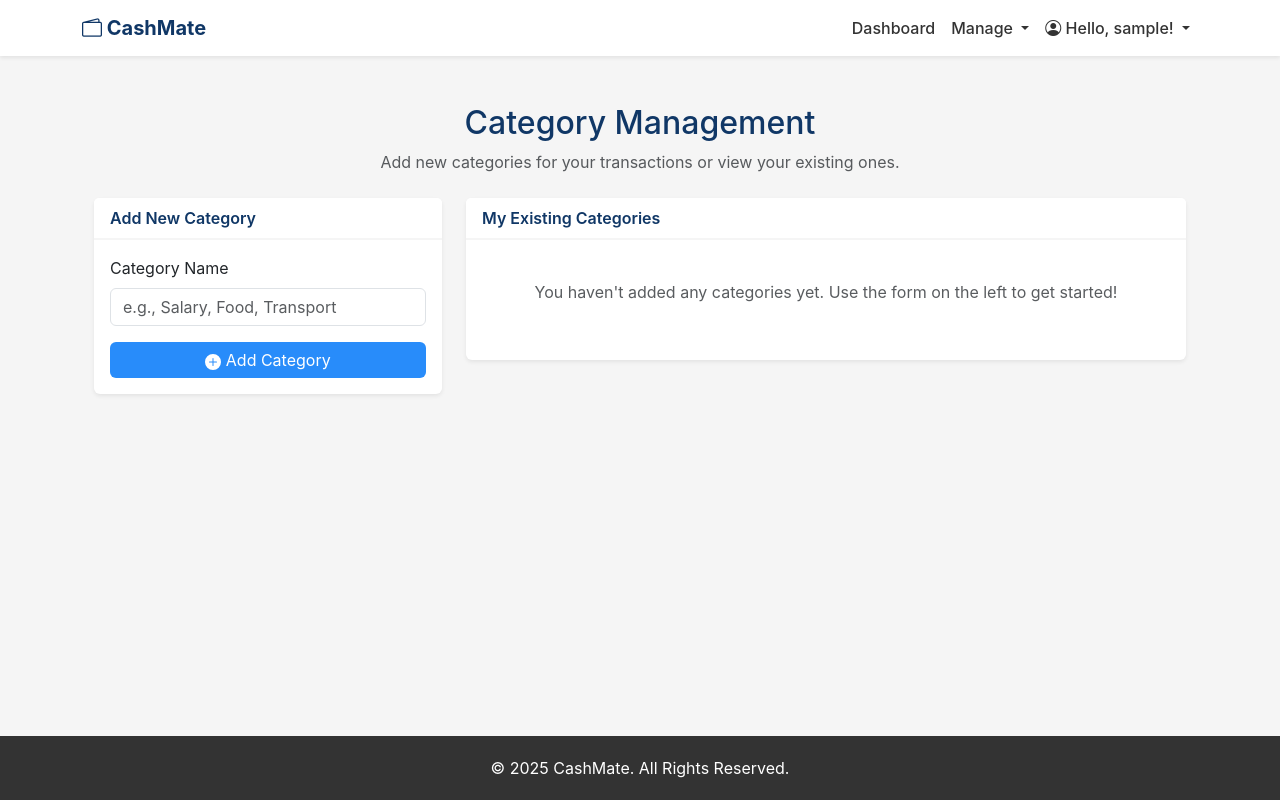
After one commit to msliveme/cashmate, a Django app: page /categories/ in a window 1280 px wide. The commit adds this page. Run offline with Django 5.2, Linux system fonts and the light colour scheme; the visitor is signed in with stand-in values (Sample User, id 1); data that the repository does not hold is empty; parts of the project's set-up code (start-up, migrations or seed data) failed here and were passed over.

Commit message:
feat: Implement category and loan management features

```diff
--- /dev/null
+++ b/core/forms.py
@@ -0,0 +1,52 @@
+# core/forms.py
+
+from django import forms
+from .models import Transaction, Category
+
+class TransactionForm(forms.ModelForm):
+    class Meta:
+        model = Transaction
+        fields = ['type', 'amount', 'category', 'date', 'description']
+        widgets = {
+            'date': forms.DateInput(attrs={'type': 'date', 'class': 'form-control'}),
+            'type': forms.Select(attrs={'class': 'form-control'}),
+            'amount': forms.NumberInput(attrs={'class': 'form-control', 'placeholder': 'e.g., 500.00'}),
+            'category': forms.Select(attrs={'class': 'form-control'}),
+            'description': forms.Textarea(attrs={'class': 'form-control', 'rows': 3, 'placeholder': 'e.g., Monthly grocery shopping'}),
+        }
+
+    # এই ফাংশনটি নিশ্চিত করে যে ব্যবহারকারী শুধুমাত্র তার নিজের তৈরি করা ক্যাটাগরিগুলোই দেখতে পাবে
+    def __init__(self, *args, **kwargs):
+        user = kwargs.pop('user', None)
+        super(TransactionForm, self).__init__(*args, **kwargs)
+        if user:
+            self.fields['category'].queryset = Category.objects.filter(user=user)
+            # যদি কোনো ক্যাটাগরি না থাকে, তাহলে একটি খালি অপশন দেখানোর ব্যবস্থা
+            self.fields['category'].empty_label = "Select a category"
+
+class CategoryForm(forms.ModelForm):
+    class Meta:
+        model = Category
+        fields = ['name']
+        widgets = {
+            'name': forms.TextInput(attrs={'class': 'form-control', 'placeholder': 'e.g., Salary, Food, Transport'}),
+        }
+
+        # core/forms.py
+
+# ... (আগের import গুলো থাকবে)
+from .models import Transaction, Category, Loan # Loan মডেলটি import করুন
+
+# ... (আগের TransactionForm এবং CategoryForm থাকবে) ...
+
+# --- নতুন লোন ফর্মটি নিচে যোগ করুন ---
+class LoanForm(forms.ModelForm):
+    class Meta:
+        model = Loan
+        # 'user' এবং 'is_repaid' ফিল্ড দুটি ফর্ম থেকে বাদ দেওয়া হয়েছে, কারণ এগুলো স্বয়ংক্রিয়ভাবে সেট হবে
+        fields = ['person_name', 'amount', 'date_lent']
+        widgets = {
+            'person_name': forms.TextInput(attrs={'class': 'form-control', 'placeholder': "Person's Name"}),
+            'amount': forms.NumberInput(attrs={'class': 'form-control', 'placeholder': 'Loan Amount'}),
+            'date_lent': forms.DateInput(attrs={'type': 'date', 'class': 'form-control'}),
+        }
--- a/core/templates/core/base.html
+++ b/core/templates/core/base.html
@@ -1,35 +1,143 @@
-<!doctype html>
+<!DOCTYPE html>
 <html lang="en">
 <head>
-    <meta charset="utf-8">
-    <meta name="viewport" content="width=device-width, initial-scale=1">
+    <meta charset="UTF-8">
+    <meta name="viewport" content="width=device-width, initial-scale=1.0">
     <title>{% block title %}CashMate{% endblock %}</title>
-    <link href="https://cdn.jsdelivr.net/npm/bootstrap@5.3.2/dist/css/bootstrap.min.css" rel="stylesheet">
+
+    <!-- Bootstrap CSS -->
+    <link href="https://cdn.jsdelivr.net/npm/bootstrap@5.3.3/dist/css/bootstrap.min.css" rel="stylesheet" integrity="sha384-QWTKZyjpPEjISv5WaRU9OFeRpok6YctnYmDr5pNlyT2bRjXh0JMhjY6hW+ALEwIH" crossorigin="anonymous">
+
+    <!-- Bootstrap Icons for a modern look -->
+    <link rel="stylesheet" href="https://cdn.jsdelivr.net/npm/bootstrap-icons@1.11.3/font/bootstrap-icons.min.css">
+
+    <style>
+        /* আপনার দেওয়া রঙের প্যালেট অনুযায়ী কাস্টম স্টাইল */
+        :root {
+            --classic-blue: #288cfa;
+            --dark-blue: #103766;
+            --light-gray-bg: #F5F5F5;
+            --dark-text: #333333;
+        }
+
+        body {
+            background-color: var(--light-gray-bg);
+            font-family: -apple-system, BlinkMacSystemFont, "Segoe UI", Roboto, "Helvetica Neue", Arial, sans-serif;
+            display: flex;
+            flex-direction: column;
+            min-height: 100vh; /* Ensures the footer sticks to the bottom */
+        }
+
+        .navbar {
+            background-color: #ffffff;
+            box-shadow: 0 2px 4px rgba(0,0,0,.08);
+        }
+
+        .navbar-brand {
+            font-weight: 700;
+            color: var(--dark-blue);
+        }
+
+        .nav-link {
+            font-weight: 500;
+            color: var(--dark-text);
+        }
+        .nav-link.active {
+            color: var(--classic-blue);
+        }
+
+        .dropdown-item {
+            display: flex;
+            align-items: center;
+        }
+
+        main {
+            flex-grow: 1; /* Pushes the footer down */
+        }
+
+        .footer {
+            background-color: var(--dark-text);
+            color: #ffffff;
+            padding: 20px 0;
+            text-align: center;
+        }
+    </style>
 </head>
 <body>
-    <nav class="navbar navbar-expand-lg navbar-dark bg-dark">
+    <nav class="navbar navbar-expand-lg sticky-top">
         <div class="container">
-            <a class="navbar-brand" href="/"><b>CashMate</b></a>
-            <div class="d-flex">
+            <a class="navbar-brand" href="{% url 'landing_page' %}">
+                <i class="bi bi-wallet2"></i> CashMate
+            </a>
+            <button class="navbar-toggler" type="button" data-bs-toggle="collapse" data-bs-target="#navbarNav" aria-controls="navbarNav" aria-expanded="false" aria-label="Toggle navigation">
+                <span class="navbar-toggler-icon"></span>
+            </button>
+            <div class="collapse navbar-collapse" id="navbarNav">
+                <ul class="navbar-nav ms-auto align-items-center">
                     {% if user.is_authenticated %}
-                    <a href="{% url 'dashboard' %}" class="btn btn-outline-light me-2">Dashboard</a>
+                        <li class="nav-item">
+                            <a class="nav-link" href="{% url 'dashboard' %}">Dashboard</a>
+                        </li>
+
+                        <!-- Manage ড্রপডাউন মেনু -->
+                        <li class="nav-item dropdown">
+                            <a class="nav-link dropdown-toggle" href="#" id="manageDropdown" role="button" data-bs-toggle="dropdown" aria-expanded="false">
+                                Manage
+                            </a>
+                            <ul class="dropdown-menu" aria-labelledby="manageDropdown">
+                                <li><a class="dropdown-item" href="{% url 'manage_categories' %}"><i class="bi bi-tags-fill me-2"></i> Categories</a></li>
+
+                                <!-- ★★★ লোন লিঙ্কটি এখানে সক্রিয় এবং সঠিক করা হয়েছে ★★★ -->
+                                <li><a class="dropdown-item" href="{% url 'manage_loans' %}"><i class="bi bi-cash-coin me-2"></i> Loans</a></li>
+
+                                <!-- ভবিষ্যতের জন্য প্রস্তুত -->
+                                <!-- <li><a class="dropdown-item" href="#">Assets</a></li> -->
+                            </ul>
+                        </li>
+
+                        <!-- User Profile ড্রপডাউন মেনু -->
+                        <li class="nav-item dropdown">
+                            <a class="nav-link dropdown-toggle" href="#" id="userDropdown" role="button" data-bs-toggle="dropdown" aria-expanded="false">
+                                <i class="bi bi-person-circle"></i> Hello, {{ user.username }}!
+                            </a>
+                            <ul class="dropdown-menu dropdown-menu-end" aria-labelledby="userDropdown">
+                                <li><a class="dropdown-item" href="#"><i class="bi bi-person-vcard me-2"></i> Profile</a></li>
+                                <li><hr class="dropdown-divider"></li>
+                                <li>
                                     <form action="{% url 'logout' %}" method="post" class="d-inline">
                                         {% csrf_token %}
-                        <button type="submit" class="btn btn-light">Logout</button>
+                                        <button type="submit" class="dropdown-item text-danger">
+                                            <i class="bi bi-box-arrow-right me-2"></i> Logout
+                                        </button>
                                     </form>
+                                </li>
+                            </ul>
+                        </li>
                     {% else %}
-                    <a href="{% url 'login' %}" class="btn btn-outline-light me-2">Login</a>
-                    <a href="{% url 'register' %}" class="btn btn-light">Sign Up</a>
+                        <li class="nav-item">
+                            <a class="nav-link" href="{% url 'login' %}">Login</a>
+                        </li>
+                        <li class="nav-item">
+                            <a class="btn btn-primary" href="{% url 'register' %}">Register</a>
+                        </li>
                     {% endif %}
+                </ul>
             </div>
         </div>
     </nav>
 
-    <main class="container-fluid p-0">
+    <main class="container my-4">
         {% block content %}
         {% endblock %}
     </main>
 
-    <script src="https://cdn.jsdelivr.net/npm/bootstrap@5.3.2/dist/js/bootstrap.bundle.min.js"></script>
+    <footer class="footer">
+        <div class="container">
+            <p class="mb-0">&copy; {% now "Y" %} CashMate. All Rights Reserved.</p>
+        </div>
+    </footer>
+
+    <!-- Bootstrap JS Bundle (for dropdowns, toggler, etc.) -->
+    <script src="https://cdn.jsdelivr.net/npm/bootstrap@5.3.3/dist/js/bootstrap.bundle.min.js" integrity="sha384-YvpcrYf0tY3lHB60NNkmXc5s9fDVZLESaAA55NDzOxhy9GkcIdslK1eN7N6jIeHz" crossorigin="anonymous"></script>
 </body>
 </html>
--- a/core/templates/core/landing_page.html
+++ b/core/templates/core/landing_page.html
@@ -1,3 +1,4 @@
+
 {% extends 'core/base.html' %}
 
 {% block title %}CashMate - Take Control of Your Finances{% endblock %}
--- /dev/null
+++ b/core/templates/core/manage_categories.html
@@ -0,0 +1,117 @@
+{% extends "core/base.html" %}
+
+{% block title %}Manage Categories - CashMate{% endblock %}
+
+{% block content %}
+
+<style>
+    /* আপনার দেওয়া রঙের প্যালেট অনুযায়ী কাস্টম স্টাইল */
+    :root {
+        --classic-blue: #288cfa;
+        --dark-blue: #103766;
+        --performance-green: #2E865F;
+        --light-green-bg: #C6F4D6;
+        --light-gray-bg: #F5F5F5;
+        --dark-text: #333333;
+    }
+
+    body {
+        background-color: var(--light-gray-bg);
+    }
+
+    .card-header-custom {
+        background-color: white;
+        color: var(--dark-blue);
+        border-bottom: 2px solid var(--light-gray-bg);
+        font-weight: 600;
+    }
+
+    .btn-classic-blue {
+        background-color: var(--classic-blue);
+        color: white;
+        border: none;
+        transition: background-color 0.3s ease;
+    }
+
+    .btn-classic-blue:hover {
+        background-color: var(--dark-blue);
+        color: white;
+    }
+
+    .list-group-item-action:hover {
+        background-color: var(--light-green-bg);
+        color: var(--performance-green);
+        border-left: 4px solid var(--performance-green);
+    }
+</style>
+
+<div class="container py-4">
+    <!-- পেজের শিরোনাম -->
+    <div class="text-center mb-4">
+        <h2 style="color: var(--dark-blue);">Category Management</h2>
+        <p class="text-muted">Add new categories for your transactions or view your existing ones.</p>
+    </div>
+
+    <div class="row g-4">
+        <!-- বাম কলাম: নতুন ক্যাটাগরি যোগ করার জন্য -->
+        <!-- এই কলামটি ছোট স্ক্রিনে (মোবাইল) উপরে থাকবে -->
+        <div class="col-lg-4 col-md-12">
+            <div class="card h-100 shadow-sm border-0">
+                <div class="card-header card-header-custom">
+                    Add New Category
+                </div>
+                <div class="card-body d-flex flex-column">
+                    <form method="post" novalidate>
+                        {% csrf_token %}
+                        <div class="mb-3">
+                            <label for="{{ form.name.id_for_label }}" class="form-label">Category Name</label>
+                            {{ form.name }}
+                            {% if form.name.errors %}
+                                <div class="text-danger small mt-1">
+                                    {{ form.name.errors.as_text }}
+                                </div>
+                            {% endif %}
+                        </div>
+                        <div class="d-grid mt-auto">
+                            <button type="submit" class="btn btn-classic-blue">
+                                <svg xmlns="http://www.w3.org/2000/svg" width="16" height="16" fill="currentColor" class="bi bi-plus-circle-fill" viewBox="0 0 16 16">
+                                    <path d="M16 8A8 8 0 1 1 0 8a8 8 0 0 1 16 0zM8.5 4.5a.5.5 0 0 0-1 0v3h-3a.5.5 0 0 0 0 1h3v3a.5.5 0 0 0 1 0v-3h3a.5.5 0 0 0 0-1h-3v-3z"/>
+                                </svg>
+                                Add Category
+                            </button>
+                        </div>
+                    </form>
+                </div>
+            </div>
+        </div>
+
+        <!-- ডান কলাম: বিদ্যমান ক্যাটাগরির তালিকা দেখানোর জন্য -->
+        <!-- এই কলামটি ছোট স্ক্রিনে (মোবাইল) নিচে চলে যাবে -->
+        <div class="col-lg-8 col-md-12">
+            <div class="card shadow-sm border-0">
+                <div class="card-header card-header-custom">
+                    My Existing Categories
+                </div>
+                <div class="card-body">
+                    {% if categories %}
+                    <div class="list-group">
+                        {% for category in categories %}
+                            <a href="#" class="list-group-item list-group-item-action d-flex justify-content-between align-items-center">
+                                {{ category.name }}
+                                <!-- ভবিষ্যতে এডিট/ডিলিট বাটন এখানে যোগ করা যাবে -->
+                                <span class="badge bg-secondary rounded-pill">View</span>
+                            </a>
+                        {% endfor %}
+                    </div>
+                    {% else %}
+                    <div class="text-center p-4">
+                        <p class="text-muted">You haven't added any categories yet. Use the form on the left to get started!</p>
+                    </div>
+                    {% endif %}
+                </div>
+            </div>
+        </div>
+    </div>
+</div>
+
+{% endblock %}
--- a/core/urls.py
+++ b/core/urls.py
@@ -1,11 +1,26 @@
+# core/urls.py
+
 from django.urls import path
 from . import views
 
+# এই ফাইলটি URL এবং View ফাংশনের মধ্যে সংযোগ স্থাপন করে
 urlpatterns = [
-    path('', views.index, name='index'),
-    path('dashboard/', views.dashboard, name='dashboard'),
-    path('add-account/', views.add_account, name='add_account'),
-    path('register/', views.register, name='register'),
-    path('account/<int:account_id>/transactions/', views.view_transactions, name='view_transactions'),
-    path('account/<int:account_id>/add_transaction/', views.add_transaction, name='add_transaction'),
+    # --- সাধারণ পেজ ---
+    path('', views.landing_page, name='landing_page'),
+    path('dashboard/', views.dashboard_view, name='dashboard'),
+
+    # --- ইউজার অ্যাকাউন্ট সম্পর্কিত ---
+    path('register/', views.register_view, name='register'),
+    path('login/', views.login_view, name='login'),
+    path('logout/', views.logout_view, name='logout'),
+
+    # --- লেনদেন (Transaction) সম্পর্কিত ---
+    path('add-transaction/', views.add_transaction_view, name='add_transaction'),
+
+    # --- ক্যাটাগরি (Category) সম্পর্কিত ---
+    path('categories/', views.manage_categories_view, name='manage_categories'),
+
+    # --- লোন (Loan) সম্পর্কিত ---
+    path('loans/', views.manage_loans_view, name='manage_loans'),
+    path('loans/<int:pk>/mark-repaid/', views.mark_loan_as_repaid_view, name='mark_loan_repaid'),
 ]
--- a/core/views.py
+++ b/core/views.py
@@ -1,42 +1,23 @@
+# core/views.py
+
 from django.shortcuts import render, redirect, get_object_or_404
+from django.contrib.auth import login, authenticate, logout
+from django.contrib.auth.forms import UserCreationForm, AuthenticationForm
 from django.contrib.auth.decorators import login_required
-from django.contrib.auth import login
-from django.contrib.auth.forms import UserCreationForm
-from .models import Account, Transaction, Category
-from django.db.models import Sum, DecimalField
+from django.utils import timezone
+from .models import Transaction, Category, Loan
+from .forms import TransactionForm, CategoryForm, LoanForm
 
-def index(request):
+# Homepage / Landing Page View
+def landing_page(request):
+    if request.user.is_authenticated:
+        return redirect('dashboard')
     return render(request, 'core/landing_page.html')
 
-@login_required
-def dashboard(request):
-    accounts = Account.objects.filter(user=request.user)
-    accounts_with_balance = []
-    for account in accounts:
-        income = Transaction.objects.filter(account=account, transaction_type='INCOME').aggregate(total=Sum('amount', output_field=DecimalField()))['total'] or 0.00
-        expense = Transaction.objects.filter(account=account, transaction_type='EXPENSE').aggregate(total=Sum('amount', output_field=DecimalField()))['total'] or 0.00
-        balance = account.initial_balance + income - expense
-        accounts_with_balance.append({'account': account, 'balance': balance})
-
-    context = {
-        'accounts_with_balance': accounts_with_balance,
-    }
-    return render(request, 'core/dashboard.html', context)
-
-@login_required
-def add_account(request):
-    if request.method == 'POST':
-        name = request.POST.get('name')
-        initial_balance = request.POST.get('initial_balance')
-        Account.objects.create(
-            user=request.user,
-            name=name,
-            initial_balance=initial_balance
-        )
+# User Registration View
+def register_view(request):
+    if request.user.is_authenticated:
         return redirect('dashboard')
-    return render(request, 'core/add_account.html')
-
-def register(request):
     if request.method == 'POST':
         form = UserCreationForm(request.POST)
         if form.is_valid():
@@ -45,44 +26,109 @@ def register(request):
             return redirect('dashboard')
     else:
         form = UserCreationForm()
-    return render(request, 'registration/register.html', {'form': form})
+    return render(request, 'core/registration/register.html', {'form': form})
 
+# User Login View
+def login_view(request):
+    if request.user.is_authenticated:
+        return redirect('dashboard')
+    if request.method == 'POST':
+        form = AuthenticationForm(request, data=request.POST)
+        if form.is_valid():
+            username = form.cleaned_data.get('username')
+            password = form.cleaned_data.get('password')
+            user = authenticate(username=username, password=password)
+            if user is not None:
+                login(request, user)
+                return redirect('dashboard')
+    else:
+        form = AuthenticationForm()
+    return render(request, 'core/registration/login.html', {'form': form})
+
+# User Logout View
+def logout_view(request):
+    logout(request)
+    return redirect('landing_page')
+
+# Dashboard View
 @login_required
-def view_transactions(request, account_id):
-    account = get_object_or_404(Account, id=account_id, user=request.user)
-    transactions = Transaction.objects.filter(account=account).order_by('-date')
+def dashboard_view(request):
+    transactions = Transaction.objects.filter(user=request.user).order_by('-date')[:10]
     context = {
-        'account': account,
         'transactions': transactions
     }
-    return render(request, 'core/view_transactions.html', context)
+    return render(request, 'core/dashboard.html', context)
 
+# Add Transaction View
 @login_required
-def add_transaction(request, account_id):
-    account = get_object_or_404(Account, id=account_id, user=request.user)
+def add_transaction_view(request):
     if request.method == 'POST':
-        transaction_type = request.POST['transaction_type']
-        amount = request.POST['amount']
-        date = request.POST['date']
-        category_id = request.POST['category']
-        description = request.POST['description']
+        form = TransactionForm(request.POST, user=request.user)
+        if form.is_valid():
+            transaction = form.save(commit=False)
+            transaction.user = request.user
+            transaction.save()
+            return redirect('dashboard')
+    else:
+        form = TransactionForm(user=request.user)
 
-        category = get_object_or_404(Category, id=category_id, user=request.user) if category_id else None
+    return render(request, 'core/add_transaction.html', {'form': form})
 
-        Transaction.objects.create(
-            user=request.user,
-            account=account,
-            transaction_type=transaction_type,
-            amount=amount,
-            date=date,
-            category=category,
-            description=description
-        )
-        return redirect('view_transactions', account_id=account.id)
+# Manage Categories View
+@login_required
+def manage_categories_view(request):
+    if request.method == 'POST':
+        form = CategoryForm(request.POST)
+        if form.is_valid():
+            category = form.save(commit=False)
+            category.user = request.user
+            category.save()
+            return redirect('manage_categories')
 
-    categories = Category.objects.filter(user=request.user)
+    form = CategoryForm()
+    categories = Category.objects.filter(user=request.user).order_by('name')
     context = {
-        'account': account,
+        'form': form,
         'categories': categories
     }
-    return render(request, 'core/add_transaction.html', context)
+    return render(request, 'core/manage_categories.html', context)
+
+# --- নতুন দুটি View ফাংশন নিচে যোগ করা হয়েছে ---
+
+# ১. লোন ম্যানেজমেন্টের মূল পেজ
+@login_required
+def manage_loans_view(request):
+    # নতুন লোন যোগ করার ফর্ম হ্যান্ডেল করা
+    if request.method == 'POST':
+        form = LoanForm(request.POST)
+        if form.is_valid():
+            loan = form.save(commit=False)
+            loan.user = request.user
+            loan.save()
+            return redirect('manage_loans')
+
+    # GET রিকোয়েস্টের জন্য (পেজটি প্রথমবার লোড হলে)
+    form = LoanForm()
+    # বর্তমান ইউজারের সব লোন ডেটাবেস থেকে নিয়ে আসা
+    # যেগুলো ফেরত হয়নি (unrepaid) সেগুলো আগে দেখাবে
+    loans = Loan.objects.filter(user=request.user).order_by('is_repaid', '-date_lent')
+
+    context = {
+        'form': form,
+        'loans': loans
+    }
+    return render(request, 'core/manage_loans.html', context)
+
+# ২. লোনকে "Repaid" হিসেবে মার্ক করার জন্য
+@login_required
+def mark_loan_as_repaid_view(request, pk):
+    # নির্দিষ্ট লোনটি খুঁজে বের করা এবং নিশ্চিত করা যে এটি বর্তমান ইউজারেরই
+    loan = get_object_or_404(Loan, pk=pk, user=request.user)
+
+    # শুধুমাত্র POST রিকোয়েস্ট গ্রহণ করা হবে নিরাপত্তার জন্য
+    if request.method == 'POST':
+        loan.is_repaid = True
+        loan.date_repaid = timezone.now().date() # আজকের তারিখে ফেরত হিসেবে ধরা হবে
+        loan.save()
+
+    return redirect('manage_loans') # আগের পেজে ফেরত পাঠানো
```
Also changed, not shown: core/templates/core/dashboard.html (+45 -23 lines), core/templates/core/manage_loans.html (added, +163 -0 lines), core/migrations/0001_initial.py (deleted), core/migrations/0002_category_parent.py (deleted), db.sqlite3 (deleted). Lines whose indentation alone changed are shown as unchanged.
